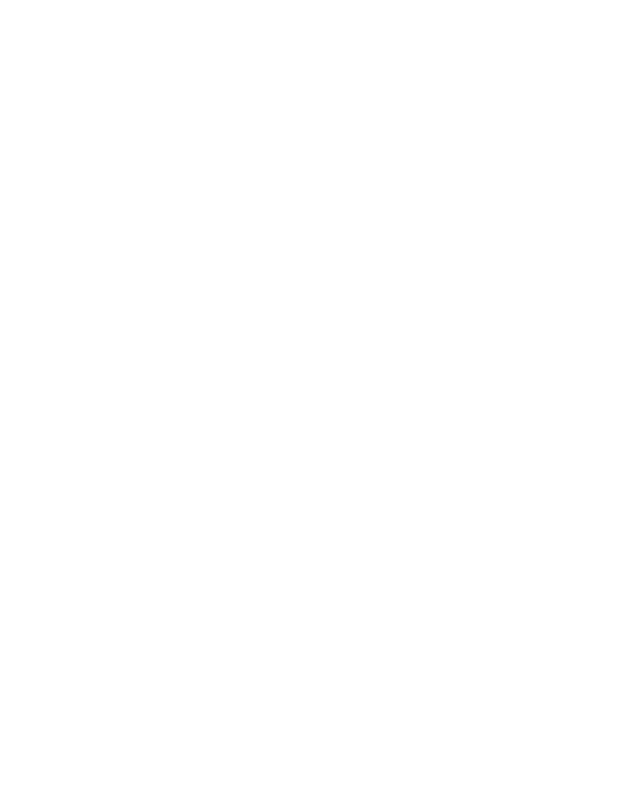
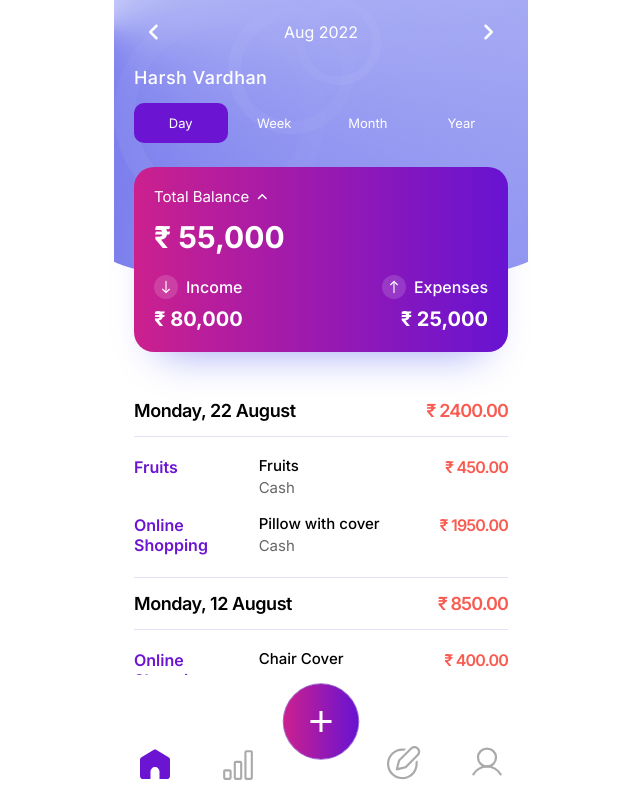
Before and after one commit to sandeepkamara12/finance-manager, a React (Vite) app: page /home in a window 1280 px wide. Before the commit this address had no page. Shown: the top 798 px of the page, without its empty margins (319-959 px from the left). Built offline with nearby package versions, Linux system fonts and the light colour scheme.

Commit message:
update some linking

```diff
--- a/src/components/Footer.jsx
+++ b/src/components/Footer.jsx
@@ -6,8 +6,8 @@ const Footer = () => {
 
    return (
       <div className="footer fixed left-0 right-0 bottom-0 bg-white flex items-end justify-between pb-5">
-         <div className={`footer-tab w-1/5 flex items-center justify-center  ${location.pathname === "/" && "active"}`}>
-            <Link to="/" >
+         <div className={`footer-tab w-1/5 flex items-center justify-center  ${location.pathname === "/home" && "active"}`}>
+            <Link to="/home" >
                <svg width="30" height="31" viewBox="0 0 30 31" fill="none" xmlns="http://www.w3.org/2000/svg">
                   <path d="M19.5 30.0975V22.5975C19.5 21.404 19.0259 20.2594 18.182 19.4155C17.3381 18.5716 16.1935 18.0975 15 18.0975C13.8065 18.0975 12.6619 18.5716 11.818 19.4155C10.9741 20.2594 10.5 21.404 10.5 22.5975V30.0975H3C2.20435 30.0975 1.44129 29.7814 0.87868 29.2188C0.316071 28.6562 1.38884e-10 27.8931 1.38884e-10 27.0975V10.7955C-4.98411e-06 10.2774 0.134146 9.76821 0.38939 9.31739C0.644633 8.86657 1.01227 8.48954 1.4565 8.223L13.4565 1.023C13.9227 0.743243 14.4563 0.595467 15 0.595467C15.5437 0.595467 16.0773 0.743243 16.5435 1.023L28.5435 8.223C28.9877 8.48954 29.3554 8.86657 29.6106 9.31739C29.8659 9.76821 30 10.2774 30 10.7955V27.0975C30 27.8931 29.6839 28.6562 29.1213 29.2188C28.5587 29.7814 27.7957 30.0975 27 30.0975H19.5Z" fill="#AAAAAA" />
                </svg>
--- a/src/routes.jsx
+++ b/src/routes.jsx
@@ -11,15 +11,15 @@ import CategoryListing from './view/CategoryListing';
 const routes = [
    {
       path: "/",
-      component: <Home />,
+      component: <Splash />,
    },
    {
       path: "/not-found",
       component: <NotFound />,
    },
    {
-      path: "/splash",
-      component: <Splash />,
+      path: "/home",
+      component: <Home />,
    },
    {
       path: "/transactions",
--- a/src/view/Account/index.jsx
+++ b/src/view/Account/index.jsx
@@ -20,10 +20,12 @@ export default function Account() {
                   <div className="category w-1/2 flex flex-wrap items-center justify-center flex-column text-center pb-6">
                      <div className="bg-profile-gradient w-full rounded-lg py-3 flex flex-wrap items-center justify-center flex-column">
                         <figure className='w-full'>
-                           <img src={AccountProfile} alt="Profile" className='mx-auto' />
+                           <NavLink to="/home">
+                              <img src={AccountProfile} alt="Profile" className='mx-auto' />
+                           </NavLink>
                         </figure>
                         <div className="pt-2 w-full text-white text-16 leading-26">
-                           <NavLink to="/">
+                           <NavLink to="/home">
                               Profile
                            </NavLink>
                         </div>
@@ -40,7 +42,9 @@ export default function Account() {
                   <div className="category w-1/2 flex flex-wrap items-center justify-center flex-column text-center pb-6">
                      <div className="bg-profile-gradient w-full rounded-lg py-3 flex flex-wrap items-center justify-center flex-column">
                         <figure className='w-full'>
-                           <img src={AccountInExpense} alt="Profile" className='mx-auto' />
+                           <NavLink to="/category-listing">
+                              <img src={AccountInExpense} alt="Profile" className='mx-auto' />
+                           </NavLink>
                         </figure>
                         <div className="pt-2 w-full text-white text-16 leading-26">
                            <NavLink to="/category-listing">
@@ -69,6 +73,6 @@ export default function Account() {
 
             </div>
          </div>
-      </Layout>
+      </Layout >
    );
 }
--- a/src/view/Login/index.jsx
+++ b/src/view/Login/index.jsx
@@ -12,7 +12,7 @@ export default function Login() {
             <h3 className="pt-4 pb-10 text-pink text-22 leading-24 font-semibold">Finance <span className="text-purple">Manager</span></h3>
             <h2 className="text-28 leading-40 font-semibold">Seamlessly manage your Finances</h2>
             <p className="pt-3 pb-6 text-18 leading-30 text-textColor">Discover the revolutionary semi automated financial management experience.</p>
-            <Link to='/' className='inline-flex items-center py-3 px-6 bg-white rounded-full font-semibold text-13 leading-20 mb-4'>
+            <Link to='/home' className='inline-flex items-center py-3 px-6 bg-white rounded-full font-semibold text-13 leading-20 mb-4'>
                <img src={Google} className='mr-2' />Continue with Google
             </Link>
 
```
